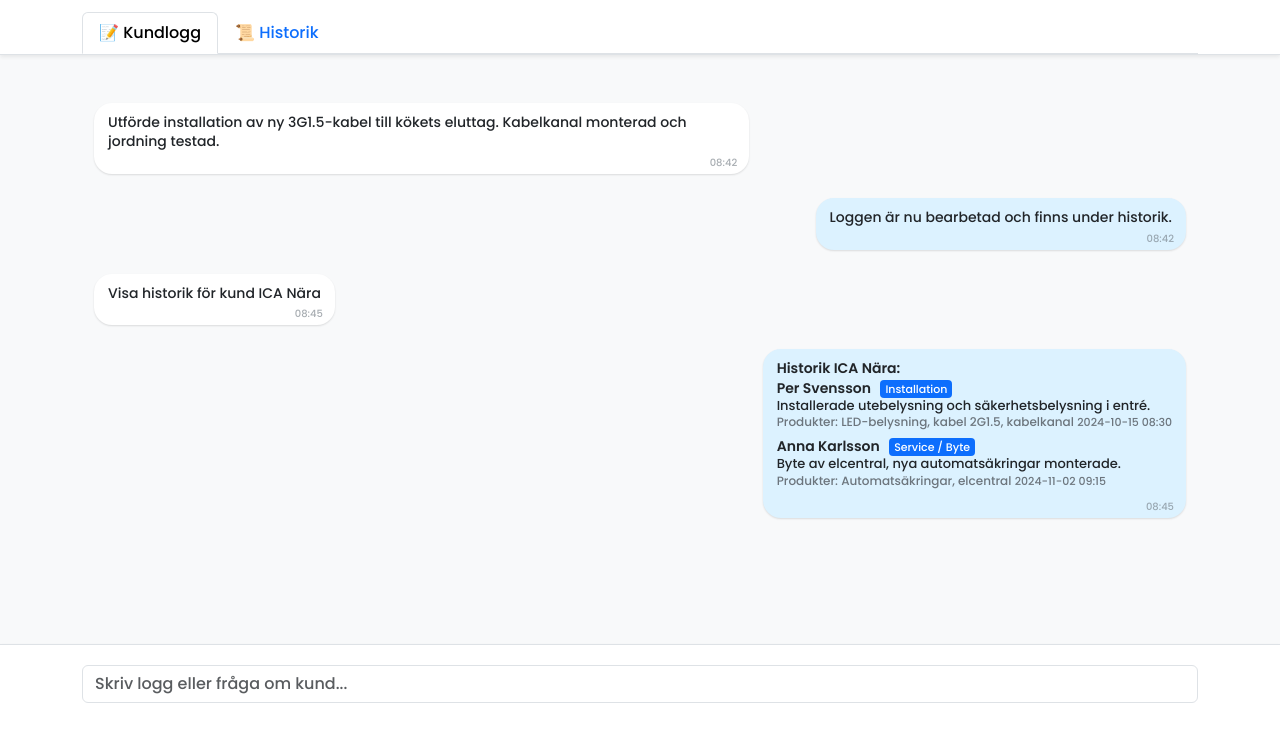
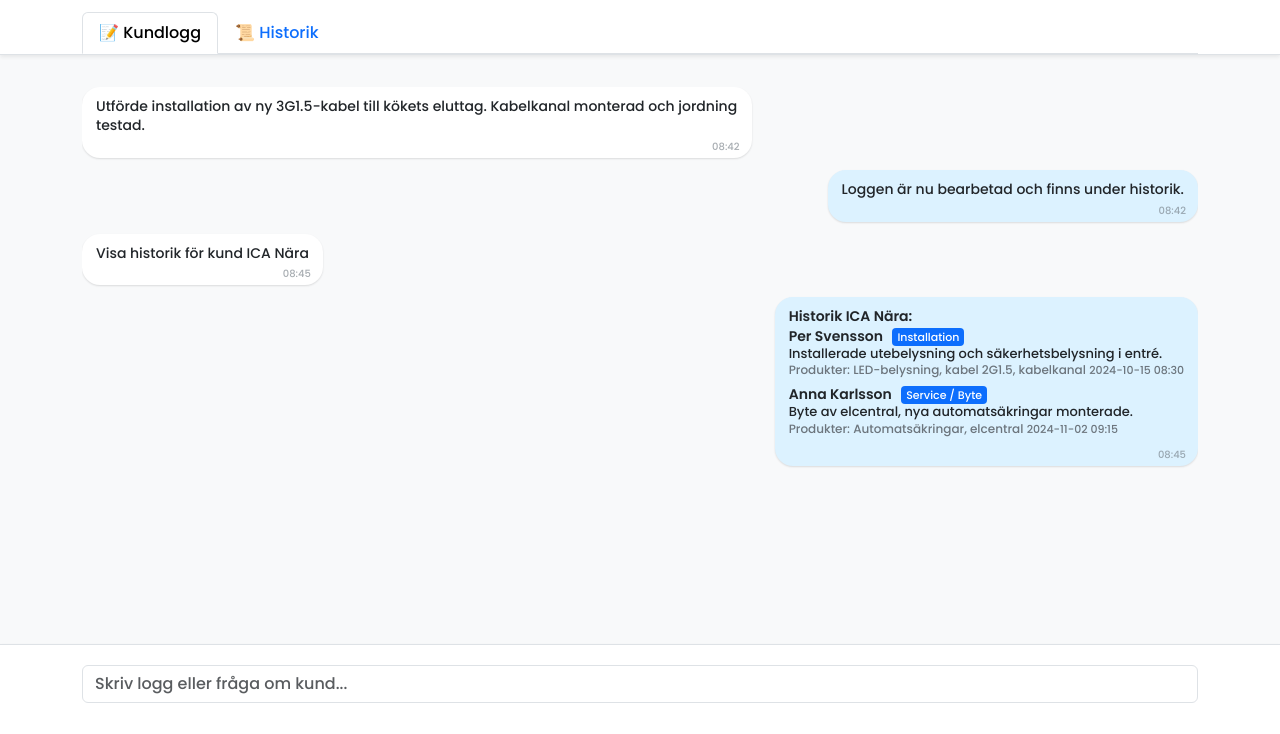
Before and after one commit to wingemo/worklog, a plain HTML site: page index.html in a window 1280 px wide. Shown: the part 66-800 px from the top of the page. Drawn offline with nearby package versions, Linux system fonts and the light colour scheme.

Commit message:
Update style.css

```diff
--- a/style.css
+++ b/style.css
@@ -68,21 +68,13 @@ header .logo-text small {
   overflow: hidden;
 }
 
-/* =======================
-   CHAT-LOG (SCROLL HÄR)
-   ======================= */
 .chat-log {
   flex: 1 1 auto;
+  min-height: 0;
+  overflow-y: auto;
   display: flex;
   flex-direction: column;
-  gap: 12px;
-  padding: 16px 12px;
-  overflow-y: auto;
-  min-height: 0;
-  background: #f8f9fa;
-  box-sizing: border-box;
-  border: none; /* inga streck */
-  box-shadow: none;
+  height: 100%; /* viktigt för stabil scroll */
 }
 
 /* =======================
```
